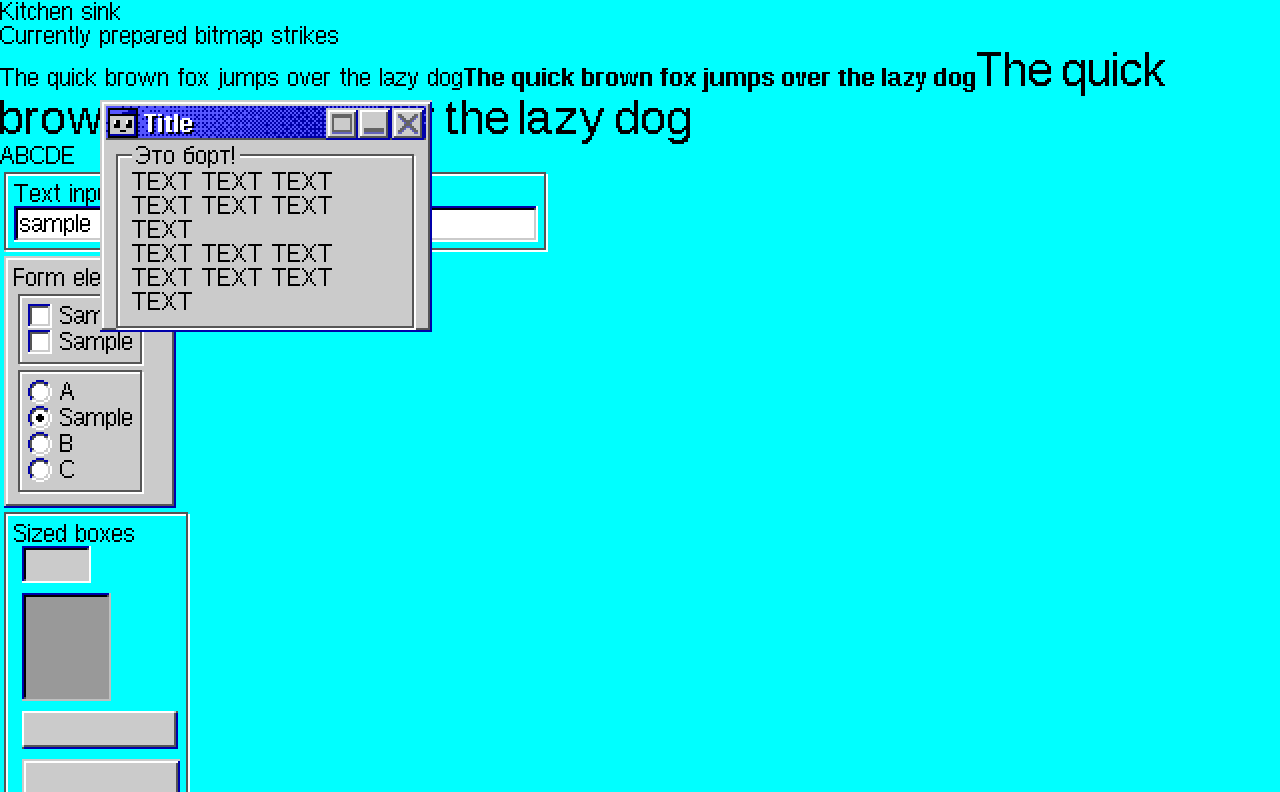
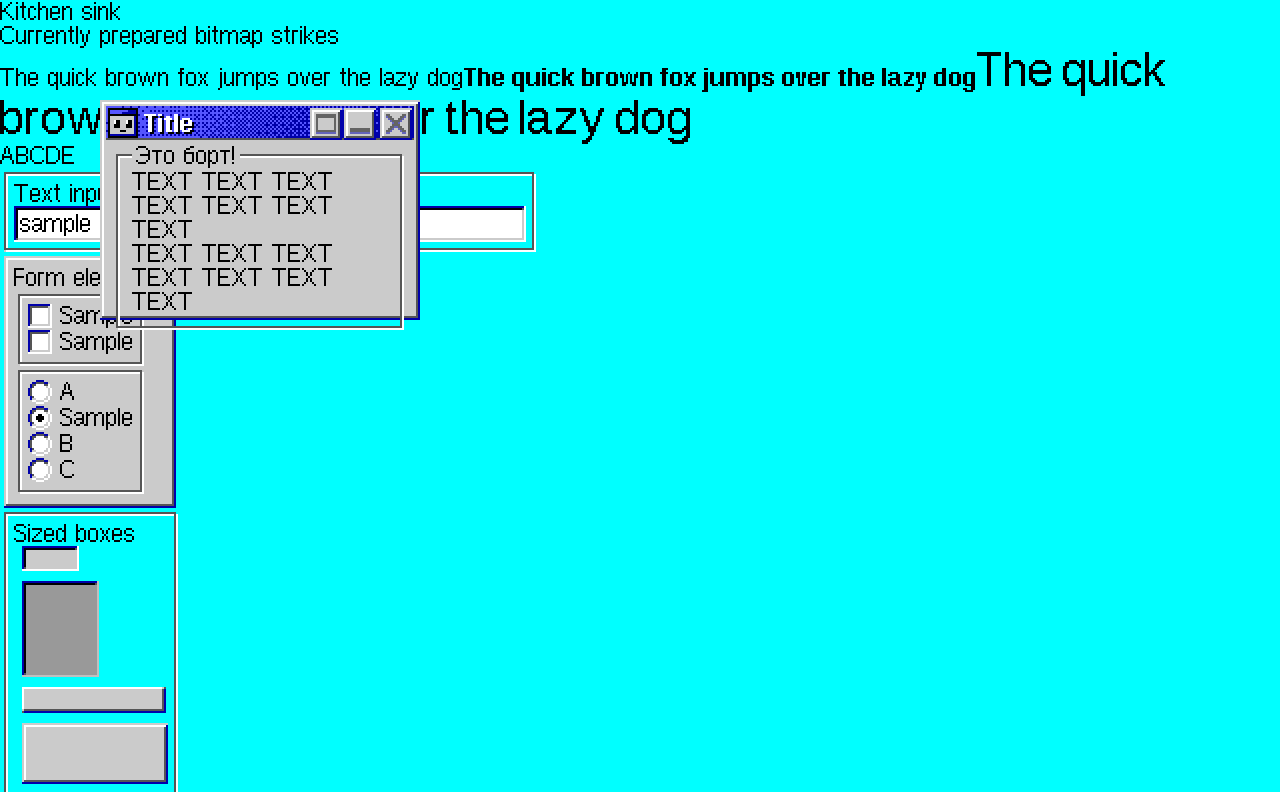
Before and after one commit to OmskGameJam/win-55-ui, a Vue app: page / in a window 1280 px wide. Shown: the top 792 px of the page. Built offline with nearby package versions, Linux system fonts and the light colour scheme.

Commit message:
fix: border-box by default

```diff
--- a/src/index.css
+++ b/src/index.css
@@ -50,6 +50,7 @@ table {
 	user-select: none;
   font-smooth: never;
   -webkit-font-smoothing: never;
+  box-sizing: border-box;
 }
 
 body {
@@ -110,9 +111,10 @@ body {
 }
 
 .titlebar-button {
-	width: 16px !important;
-	height: 16px;
+	width: 32px !important;
+	height: 32px;
 	margin-top: 2px;
+  margin-left: 2px;
 }
 
 .balloon-wrapper {
```
Also changed, not shown: 1 other file (tests, documents, lock files or other folders).
